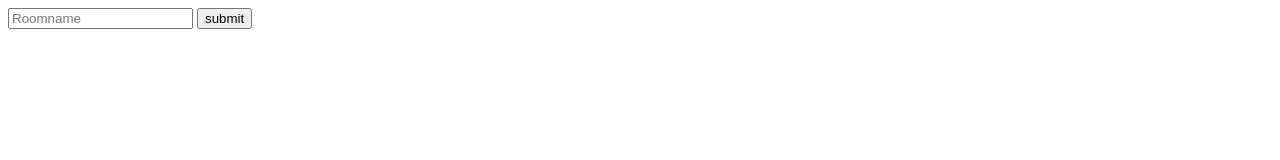
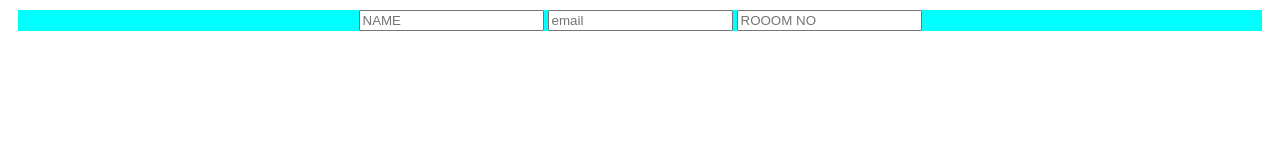
Before and after one commit to coxxy666/hotel-api, a website: page index.html in a window 1280 px wide. Drawn offline with Linux system fonts and the light colour scheme.

Commit message:
Update index.html

```diff
--- a/index.html
+++ b/index.html
@@ -4,12 +4,22 @@
     <meta charset="UTF-8" />
     <meta http-equiv="X-UA-Compatible" content="IE=edge" />
     <meta name="viewport" content="width=device-width, initial-scale=1.0" />
-    <title>Hotel request</title>
+    <title>HotelBooking</title>
+    <style>
+      form {
+        text-align: center;
+        background-color: aqua;
+        margin: 10px;
+      }
+    </style>
   </head>
   <body>
-    <form action="/" method="post">
-      <input id="hotelinput" type="text" placeholder="Roomname" />
-      <button type="submit">submit</button>
+    <form action="" method="post">
+      <input type="text" value="" id="name" placeholder="NAME" />
+
+      <input type="email" id="email" placeholder="email" />
+
+      <input type="number" id="number" placeholder="ROOOM NO" />
     </form>
   </body>
 </html>
```
